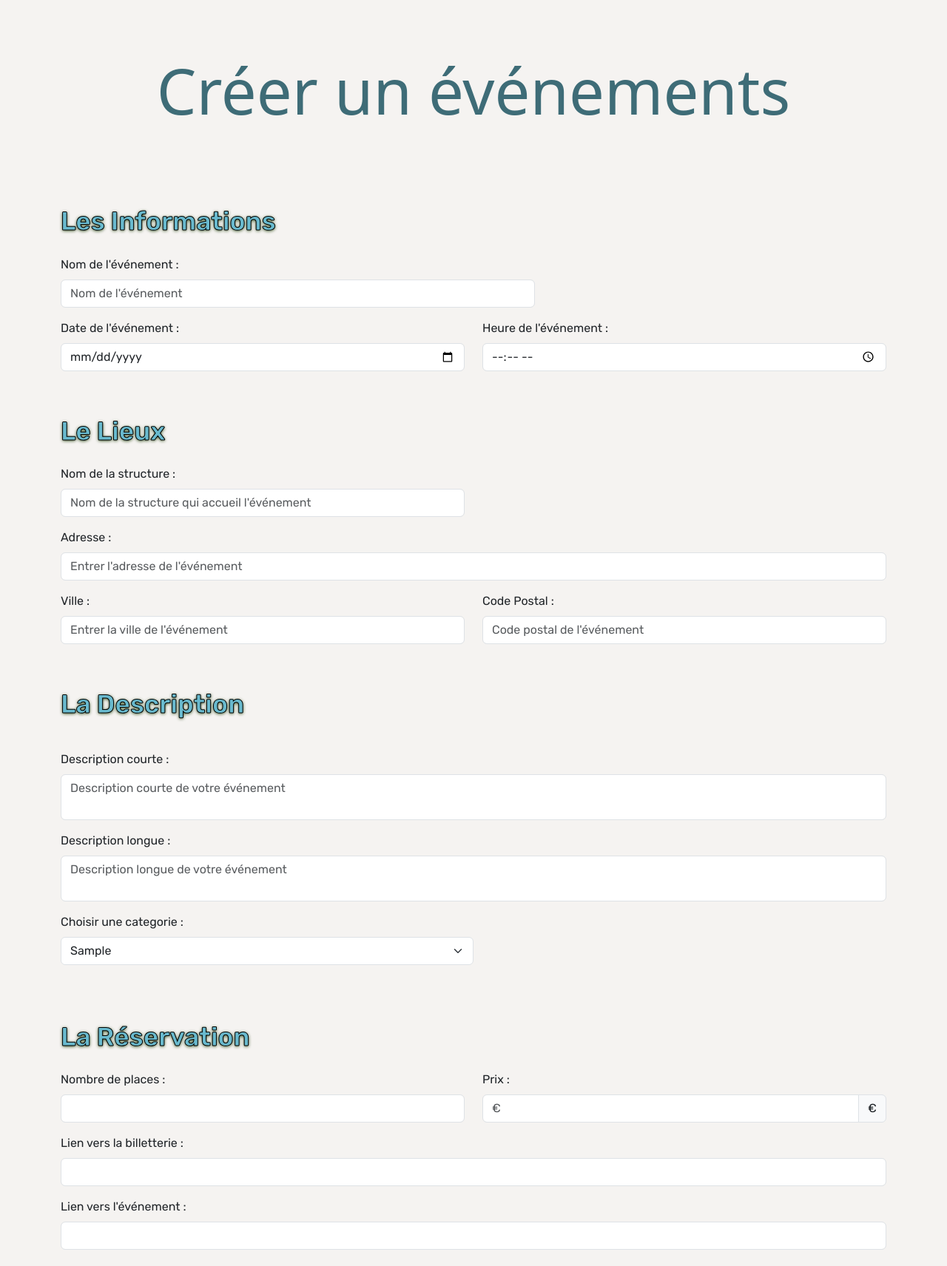
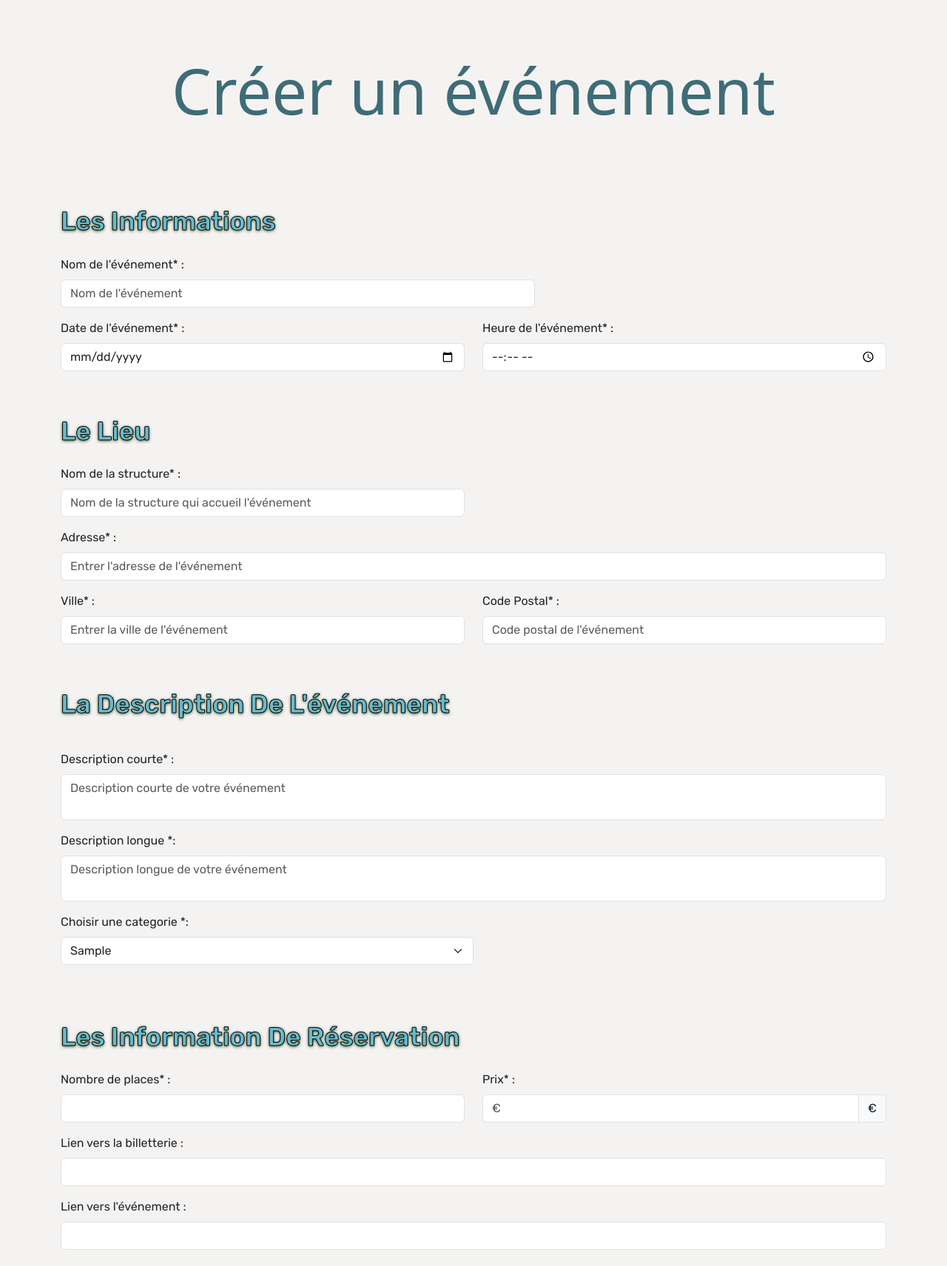
Before and after one commit to igor-jean/here_we_go, a PHP site: page /here_we_go/creation_evenement in a window 1280 px wide. Shown: the part 79-1791 px from the top of the page at 74% size. Run offline with PHP 8.4, Linux system fonts and the light colour scheme; the visitor is signed in with stand-in values (Sample User, id 1); tables that the repository leaves empty or names only in its code hold one stand-in row (values such as "Sample post"); grey boxes marked "Sample" are stand-in pictures; some libraries are stand-ins or nearby versions; some web fonts are replaced.

Commit message:
correction orthographe et mise enpage

```diff
--- a/views/evenements/newEvent.php
+++ b/views/evenements/newEvent.php
@@ -1,5 +1,5 @@
 <div class="container">
-    <h1>Créer un événements</h1>
+    <h1>Créer un événement</h1>
 <?php
 // Vérification de la présence d'une erreur dans l'URL
 if(isset($_GET['error'])) {
@@ -12,48 +12,48 @@ if(isset($_GET['error'])) {
 <p class="heure-date"> Les Informations</p>
 <div class="row">
         <div class="col-md-7">
-        <label for="titre" class="form-label">Nom de l'événement :</label>
+        <label for="titre" class="form-label">Nom de l'événement* :</label>
                 <input type="text" class="form-control" id="titre" name="titre" maxlength="50" placeholder="Nom de l'événement">
         </div>
               <div class="col-md-6 mt-3">
-              <label for="date_event" class="form-label">Date de l'événement :</label>
+              <label for="date_event" class="form-label">Date de l'événement* :</label>
                 <input type="date" class="form-control" id="date_event" name="date_event">
               </div>
               <div class="col-md-6 mt-3">
-              <label for="heure_event" class="form-label">Heure de l'événement :</label>
+              <label for="heure_event" class="form-label">Heure de l'événement* :</label>
                 <input type="time" class="form-control" id="heure_event" name="heure_event">
               </div>
             </div>
-            <p class="heure-date"> Le lieux</p>
+            <p class="heure-date"> Le lieu</p>
     <div class="row">
     <div class="col-md-6">
-              <label for="nom_structure" class="form-label">Nom de la structure :</label>
+              <label for="nom_structure" class="form-label">Nom de la structure* :</label>
                 <input type="text" class="form-control" id="nom_structure" name="nom_structure" maxlength="75" placeholder="Nom de la structure qui accueil l'événement">
               </div>
         <div class="col-md-12 mt-3">
-        <label for="adresse" class="form-label">Adresse :</label>
+        <label for="adresse" class="form-label">Adresse* :</label>
                 <input type="text" class="form-control" id="adresse" name="adresse" maxlength="75" placeholder="Entrer l'adresse de l'événement">
         </div>
               <div class="col-md-6 mt-3">
-              <label for="ville" class="form-label">Ville :</label>
+              <label for="ville" class="form-label">Ville* :</label>
                 <input type="text" class="form-control" id="ville" name="ville" maxlength="75" placeholder="Entrer la ville de l'événement">
               </div>
               <div class="col-md-6 mt-3">
-              <label for="code_postal" class="form-label">Code Postal :</label>
+              <label for="code_postal" class="form-label">Code Postal* :</label>
                 <input type="text" class="form-control" id="code_postal" name="code_postal" placeholder= "Code postal de l'événement">
               </div>
             </div>
-            <p class="heure-date"> La description </p>
+            <p class="heure-date"> La description de l'événement</p>
             <div class="row">
               <div class="col-md-12">
-              <label for="description_courte" class="form-label mt-3">Description courte :</label>
+              <label for="description_courte" class="form-label mt-3">Description courte* :</label>
                 <textarea class="form-control" id="description_courte" name="description_courte" maxlength="100" placeholder="Description courte de votre événement"></textarea>
               </div>
               <div class="mb-12">
-                <label for="description_longue" class="form-label mt-3">Description longue :</label>
+                <label for="description_longue" class="form-label mt-3">Description longue *:</label>
                 <textarea class="form-control" id="description_longue" name="description_longue" placeholder="Description longue de votre événement"></textarea>
                 <div class="col-6">
-              <label for="id_categorie" class="form-label mt-3">Choisir une categorie :</label>
+              <label for="id_categorie" class="form-label mt-3">Choisir une categorie *:</label>
                 <select name="id_categorie" id="id_categorie" class="form-select mb-3">
                     <?php foreach ($categories as $categorie) {
                         echo "<option value=".$categorie->getIdCategorie().">".$categorie->getLibelleCategorie()."</option>";
@@ -62,14 +62,14 @@ if(isset($_GET['error'])) {
                 </div>
             </div>
             </div>
-            <p class="heure-date">La réservation</p>
+            <p class="heure-date">Les information de réservation </p>
         <div class="row">
             <div class="col-md-6">
-                <label for="nb_places" class="form-label">Nombre de places :</label>
+                <label for="nb_places" class="form-label">Nombre de places* :</label>
                 <input type="number" class="form-control" id="nb_places" name="nb_places">
             </div>
             <div class="col-md-6">
-                <label for="prix" class="form-label">Prix :</label>
+                <label for="prix" class="form-label">Prix* :</label>
                 <div class="input-group">
                     <input type="text" class="form-control" id="prix" name="prix" placeholder="€">
                     <span class="input-group-text">€</span>
--- a/views/evenements/showEvent.php
+++ b/views/evenements/showEvent.php
@@ -23,7 +23,7 @@
         </div>
     </div>
     <div class="my-3">
-        <button id="btn-audio">Ecouté l'Audio de la description</button>
+        <button id="btn-audio">Ecouter l'Audio de la description</button>
         <div id="text-to-audio"></div>
     </div>
     <div class="container">
```
